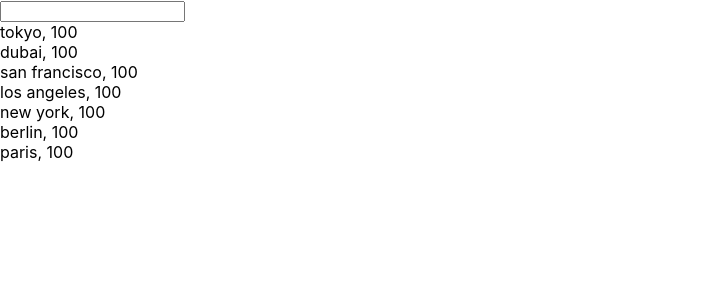
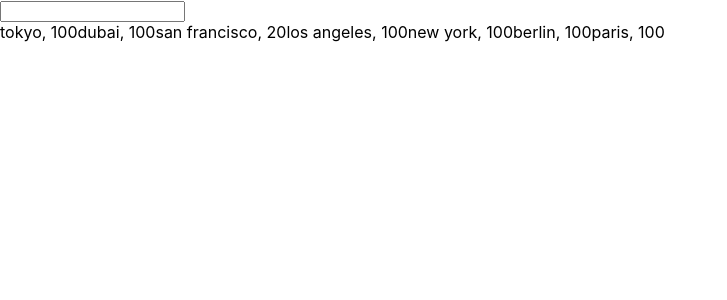
Before and after one commit to grahamseamans/FullStackProject, a React (Create React App) app in the folder jet-set-front-end/: page / in a window 1280 px wide. Shown: the top 300 px of the page, without its empty margins (0-727 px from the left). Built offline with nearby package versions, Linux system fonts and the light colour scheme.

Commit message:
Added very basic styling and modified searchbar

```diff
--- a/jet-set-front-end/src/App.css
+++ b/jet-set-front-end/src/App.css
@@ -1,3 +1,8 @@
+.main-flexbox {
+  display: flex;
+  flex-wrap: wrap;
+}
+
 .App {
   text-align: center;
 }
--- a/jet-set-front-end/src/App.js
+++ b/jet-set-front-end/src/App.js
@@ -6,7 +6,7 @@
 const mockCityList = [
   createCity("tokyo", 100),
   createCity("dubai", 100),
-  createCity("san francisco", 100),
+  createCity("san francisco", 20),
   createCity("los angeles", 100),
   createCity("new york", 100),
   createCity("berlin", 100),
@@ -17,7 +17,7 @@
   return (
     <>
     <SearchBar></SearchBar>
-      <CityWrapper cityList={mockCityList}></CityWrapper>
+    <CityWrapper cityList={mockCityList}></CityWrapper>
     </>
   );
 }
--- a/jet-set-front-end/src/components/CityCard.js
+++ b/jet-set-front-end/src/components/CityCard.js
@@ -3,7 +3,7 @@
 export function CityCard(props) {
     const { name, temperature } = props;
     return (
-        <div>{name}, {temperature}</div>
+        <span>{name}, {temperature}</span>
     )
 }
 
--- a/jet-set-front-end/src/components/CityWrapper.js
+++ b/jet-set-front-end/src/components/CityWrapper.js
@@ -3,7 +3,7 @@
 export function CityWrapper(props) {
     const {cityList} = props
     return (
-        <div>
+        <div class='main-flexbox'>
             {cityList.map(({ name, temperature }) =>
                 (<CityCard name={name} temperature={temperature}></CityCard>)
             )}
--- a/jet-set-front-end/src/components/SearchBar.js
+++ b/jet-set-front-end/src/components/SearchBar.js
@@ -1,4 +1,3 @@
-// https://www.digitalocean.com/community/tutorials/how-to-build-a-react-to-do-app-with-react-hooks
 export function SearchBar() {
     return (
         // add call to backend!
```
